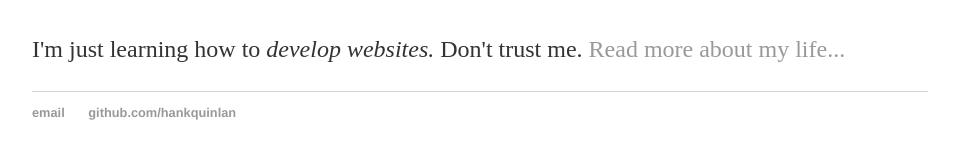
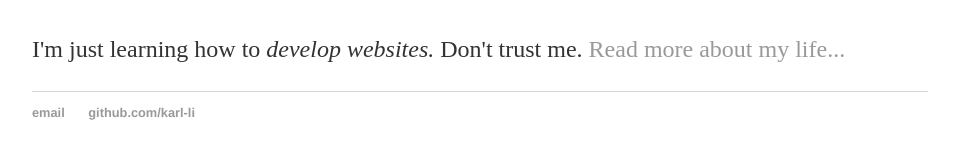
Before and after one commit to karl-li/karl-li.github.io, a Jekyll site: the page built from index.html, in a window 1280 px wide. Shown: the part 164-323 px from the top of the page, without its empty margins (160-1119 px from the left). Built offline with Jekyll 4.4.1, drawn with Linux system fonts in a browser that asks for light colours.

Commit message:
Update default.html

```diff
--- a/_layouts/default.html
+++ b/_layouts/default.html
@@ -21,8 +21,8 @@
 			</div><!-- /.container -->
 			<footer>
 	    		<ul>
-	        		<li><a href="mailto:hankquinlanhub@gmail.com">email</a></li>
-	        		<li><a href="https://github.com/hankquinlan">github.com/hankquinlan</a></li>
+	        		<li><a href="mailto:karlmonkeyc@gmail.com">email</a></li>
+	        		<li><a href="https://github.com/karl-li">github.com/karl-li</a></li>
 				</ul>
 			</footer>
 		</body>
```
